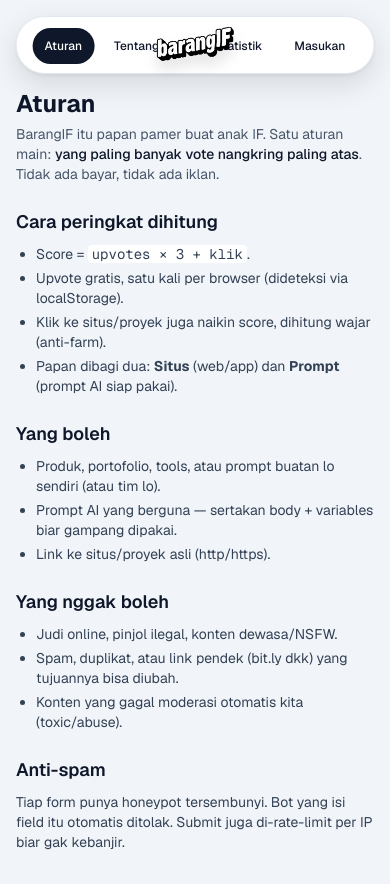
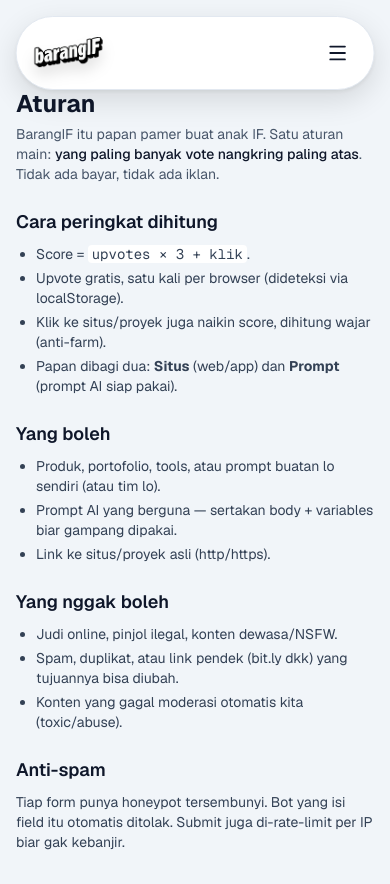
Before and after one commit to harikahono/barangIF, a Next.js app: page /aturan in a window 390 px wide. Built offline with nearby package versions, Linux system fonts and the light colour scheme.

Commit message:
feat: mobile hamburger navbar (desktop capsule unchanged)

```diff
--- a/app/components/CapsuleNavbar.tsx
+++ b/app/components/CapsuleNavbar.tsx
@@ -3,12 +3,11 @@
 import Link from "next/link";
 import { useEffect, useRef, useState } from "react";
 import { usePathname } from "next/navigation";
+import { Menu } from "lucide-react";
 
-const NAV_LEFT = [
+const NAV = [
   { href: "/aturan", label: "Aturan" },
   { href: "/tentang", label: "Tentang" },
-];
-const NAV_RIGHT = [
   { href: "/statistik", label: "Statistik" },
   { href: "/masukan", label: "Masukan" },
 ];
@@ -16,10 +15,12 @@
 export default function CapsuleNavbar() {
   const pathname = usePathname();
   const [hidden, setHidden] = useState(false);
+  const [menuOpen, setMenuOpen] = useState(false);
   const lastY = useRef(0);
 
   useEffect(() => {
     const onScroll = () => {
+      if (menuOpen) return; // jangan sembunyikan pas menu kebuka
       const y = window.scrollY;
       if (y < 20) setHidden(false);
       else if (y > lastY.current) setHidden(true); // scroll ke bawah -> ilang
@@ -28,10 +29,18 @@
     };
     window.addEventListener("scroll", onScroll, { passive: true });
     return () => window.removeEventListener("scroll", onScroll);
+  }, [menuOpen]);
+
+  useEffect(() => {
+    const onKey = (e: KeyboardEvent) => {
+      if (e.key === "Escape") setMenuOpen(false);
+    };
+    document.addEventListener("keydown", onKey);
+    return () => document.removeEventListener("keydown", onKey);
   }, []);
 
   const linkClass = (href: string) =>
-    `px-6 py-2.5 rounded-full font-medium text-sm transition-colors max-sm:px-3 max-sm:text-xs ${
+    `block rounded-xl px-4 py-3 text-sm font-medium transition-colors ${
       pathname === href
         ? "bg-nav-active-bg text-nav-active-text"
         : "text-nav-fg hover:opacity-70"
@@ -44,8 +53,9 @@
       }`}
     >
       <nav className="relative flex w-[650px] max-w-[92vw] items-center justify-between rounded-full border border-neutral-200 bg-neutral-100 px-5 py-4 shadow-[0_2px_4px_rgba(0,0,0,0.06),0_10px_30px_rgba(0,0,0,0.12)] max-sm:px-4">
-        <ul className="flex items-center gap-5 max-sm:gap-2">
-          {NAV_LEFT.map((item) => (
+        {/* desktop: link kiri */}
+        <ul className="hidden items-center gap-5 sm:flex">
+          {NAV.slice(0, 2).map((item) => (
             <li key={item.href}>
               <Link href={item.href} className={linkClass(item.href)}>
                 {item.label}
@@ -54,20 +64,22 @@
           ))}
         </ul>
 
+        {/* logo — tengah di desktop, kiri di mobile */}
         <Link
           href="/"
           aria-label="barangIF — kembali ke beranda"
-          className="pointer-events-auto absolute left-1/2 top-1/2 z-10 -translate-x-1/2 -translate-y-1/2"
+          className="pointer-events-auto absolute left-1/2 top-1/2 z-10 -translate-x-1/2 -translate-y-1/2 max-sm:static max-sm:translate-x-0 max-sm:translate-y-0"
         >
           <img
             src="/barangiflogo.webp"
             alt="barangIF"
-            className="h-12 w-auto drop-shadow-xl max-sm:h-9"
+            className="h-12 w-auto drop-shadow-xl max-sm:h-8"
           />
         </Link>
 
-        <ul className="flex items-center gap-5 max-sm:gap-2">
-          {NAV_RIGHT.map((item) => (
+        {/* desktop: link kanan */}
+        <ul className="hidden items-center gap-5 sm:flex">
+          {NAV.slice(2).map((item) => (
             <li key={item.href}>
               <Link href={item.href} className={linkClass(item.href)}>
                 {item.label}
@@ -75,7 +87,39 @@
             </li>
           ))}
         </ul>
+
+        {/* mobile: hamburger */}
+        <button
+          type="button"
+          aria-label="Buka menu"
+          aria-expanded={menuOpen}
+          onClick={() => {
+            setMenuOpen((o) => !o);
+            setHidden(false);
+          }}
+          className="ml-auto inline-flex h-10 w-10 items-center justify-center rounded-full text-neutral-900 hover:opacity-70 sm:hidden"
+        >
+          <Menu size={22} />
+        </button>
       </nav>
+
+      {/* mobile: panel menu */}
+      {menuOpen ? (
+        <div className="absolute left-1/2 top-full mt-2 w-[88vw] max-w-sm -translate-x-1/2 sm:hidden">
+          <div className="rounded-2xl border border-neutral-200 bg-neutral-100 p-2 shadow-[0_10px_30px_rgba(0,0,0,0.12)]">
+            {NAV.map((item) => (
+              <Link
+                key={item.href}
+                href={item.href}
+                onClick={() => setMenuOpen(false)}
+                className={linkClass(item.href)}
+              >
+                {item.label}
+              </Link>
+            ))}
+          </div>
+        </div>
+      ) : null}
     </div>
   );
 }
```
Also changed, not shown: agents/changelog.md.
